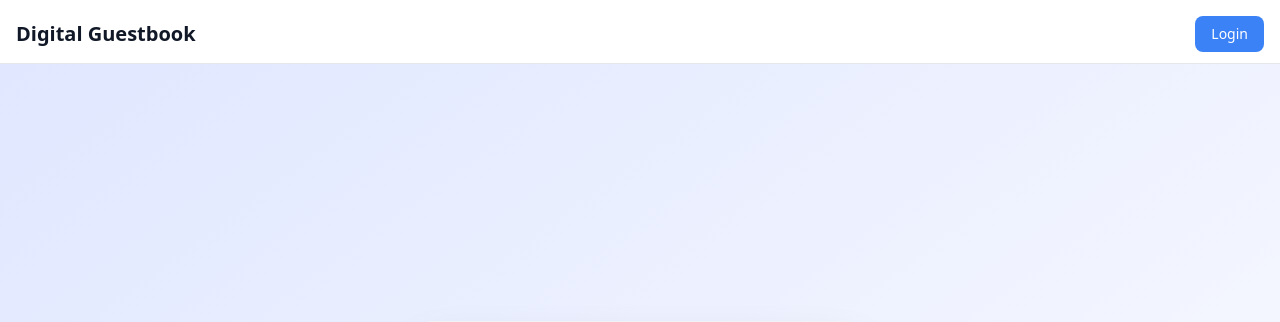
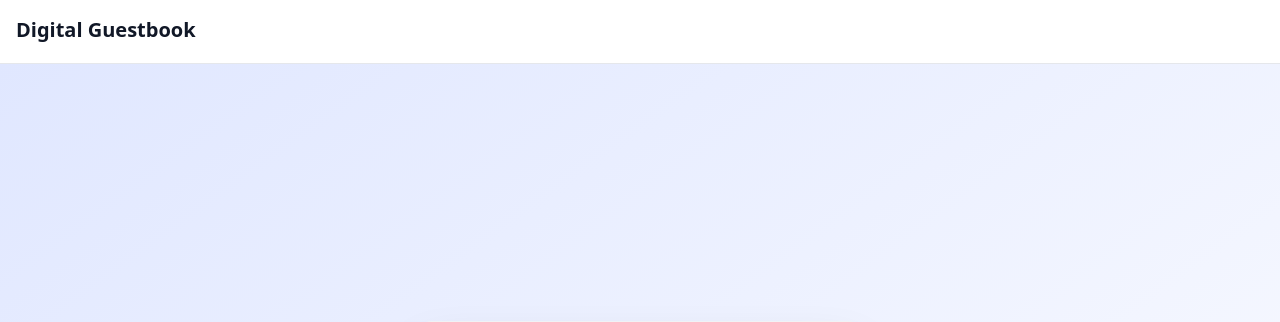
Before and after one commit to thisisabiud/digital_guestbook, a Django app: page /login/ in a window 1280 px wide. Shown: the top 322 px of the page. Run offline with Django 5.2, Linux system fonts and the light colour scheme.

Commit message:
no login

```diff
--- a/digital_guestbook/settings.py
+++ b/digital_guestbook/settings.py
@@ -140,5 +140,5 @@ STATIC_ROOT = BASE_DIR / "staticfiles"
 
 DEFAULT_AUTO_FIELD = 'django.db.models.BigAutoField'
 
-LOGIN_URL = 'guestbook:login'
-LOGIN_REDIRECT_URL = 'guestbook:events'
+# LOGIN_URL = 'guestbook:login'
+# LOGIN_REDIRECT_URL = 'guestbook:events'
--- a/guestbook/templates/guestbook/header.html
+++ b/guestbook/templates/guestbook/header.html
@@ -8,8 +8,7 @@
                 Digital Guestbook
             </a>
 
-            <!-- Navigation Items -->
-            <div class="flex items-center space-x-4">
+            <!-- <div class="flex items-center space-x-4">
                 {% if user.is_authenticated %}
                     <span class="text-sm text-gray-600 dark:text-gray-400">
                         Welcome, {{ user.username }}
@@ -32,7 +31,7 @@
                         Login
                     </a>
                 {% endif %}
-            </div>
+            </div> -->
         </div>
     </nav>
 </header>
--- a/guestbook/templates/guestbook/login.html
+++ b/guestbook/templates/guestbook/login.html
@@ -1,11 +1,8 @@
-{% extends 'guestbook/base.html' %}
+{% extends "guestbook/base.html" %}
 
 {% block content %}
-<div class="min-h-screen bg-gradient-to-br from-indigo-100 to-white dark:from-gray-900 dark:to-gray-800
-            flex items-center justify-center p-4">
-
-    <!-- Login Form Card -->
-    <div class="w-full max-w-md">
+<div class="min-h-screen flex items-center justify-center bg-gradient-to-br from-indigo-100 to-white dark:from-gray-900 dark:to-gray-800 pb-8">
+    <div class="w-full max-w-md mx-auto">
         <div class="bg-white/80 dark:bg-gray-800/80 backdrop-blur-xl rounded-2xl
                     p-8 shadow-2xl border border-gray-200/50 dark:border-gray-700/50">
 
--- a/guestbook/views.py
+++ b/guestbook/views.py
@@ -43,7 +43,7 @@ class EventSearchView(View):
             return JsonResponse({'events': data})
         except Exception as e:
             return JsonResponse({'error': str(e)}, status=400)
-@method_decorator(login_required(login_url='guestbook:login'), name='dispatch')
+# @method_decorator(login_required(login_url='guestbook:login'), name='dispatch')
 class LogoutView(View):
     def get(self, request):
         logout(request)
@@ -70,7 +70,7 @@ class LoginView(View):
         messages.error(request, 'Invalid username or password')
         return render(request, self.template_name)
 
-@method_decorator(login_required(login_url='guestbook:login'), name='dispatch')
+# @method_decorator(login_required(login_url='guestbook:login'), name='dispatch')
 class EventsView(View):
     template_name = 'guestbook/event.html'
 
@@ -82,7 +82,7 @@ class EventsView(View):
         }
         return render(request, self.template_name, context)
 
-@method_decorator(login_required(login_url='guestbook:login'), name='dispatch')
+# @method_decorator(login_required(login_url='guestbook:login'), name='dispatch')
 class GuestbookView(View):
 
     template_name = 'guestbook/index.html'
@@ -154,7 +154,7 @@ class GuestbookView(View):
         }
         return render(request, self.template_name, context)
 
-@method_decorator(login_required(login_url='guestbook:login'), name='dispatch')
+# @method_decorator(login_required(login_url='guestbook:login'), name='dispatch')
 class MessagesView(View):
     template_name = 'guestbook/messages.html'
 
```
Also changed, not shown: db.sqlite3.
